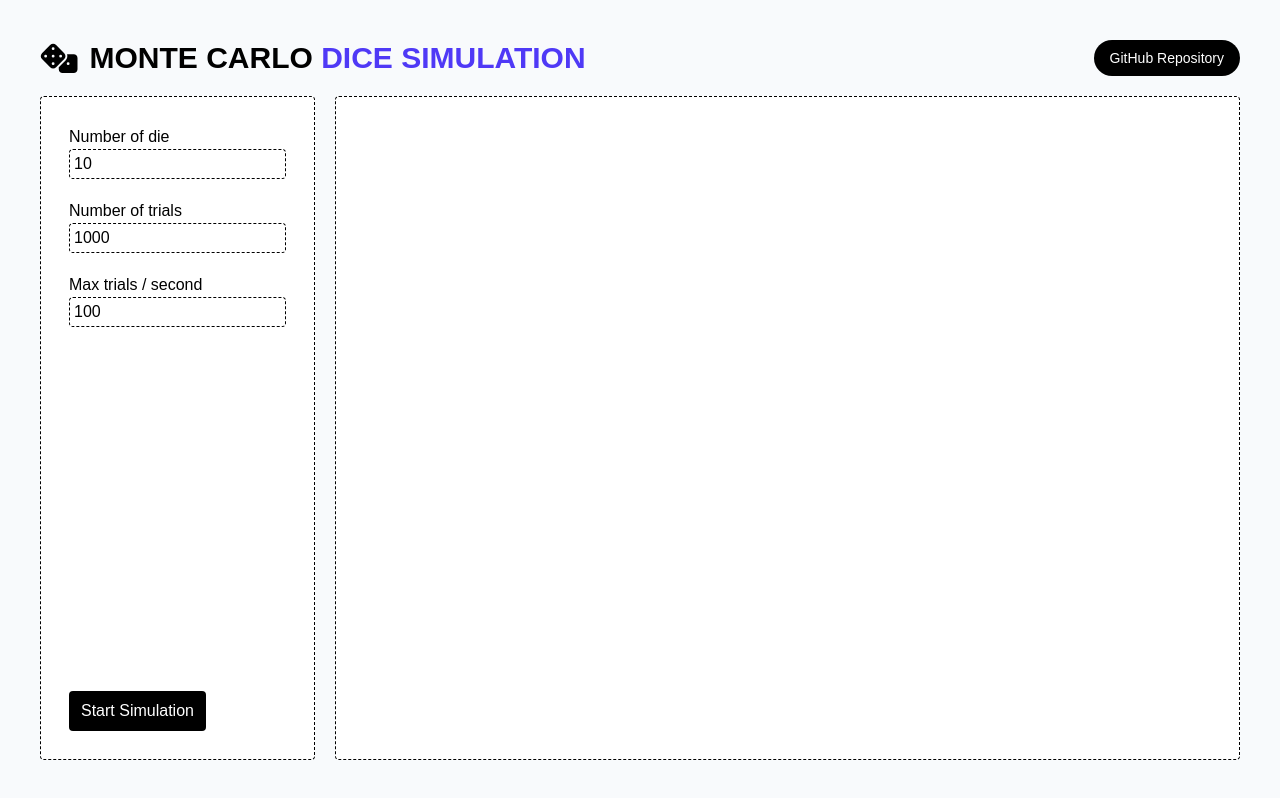
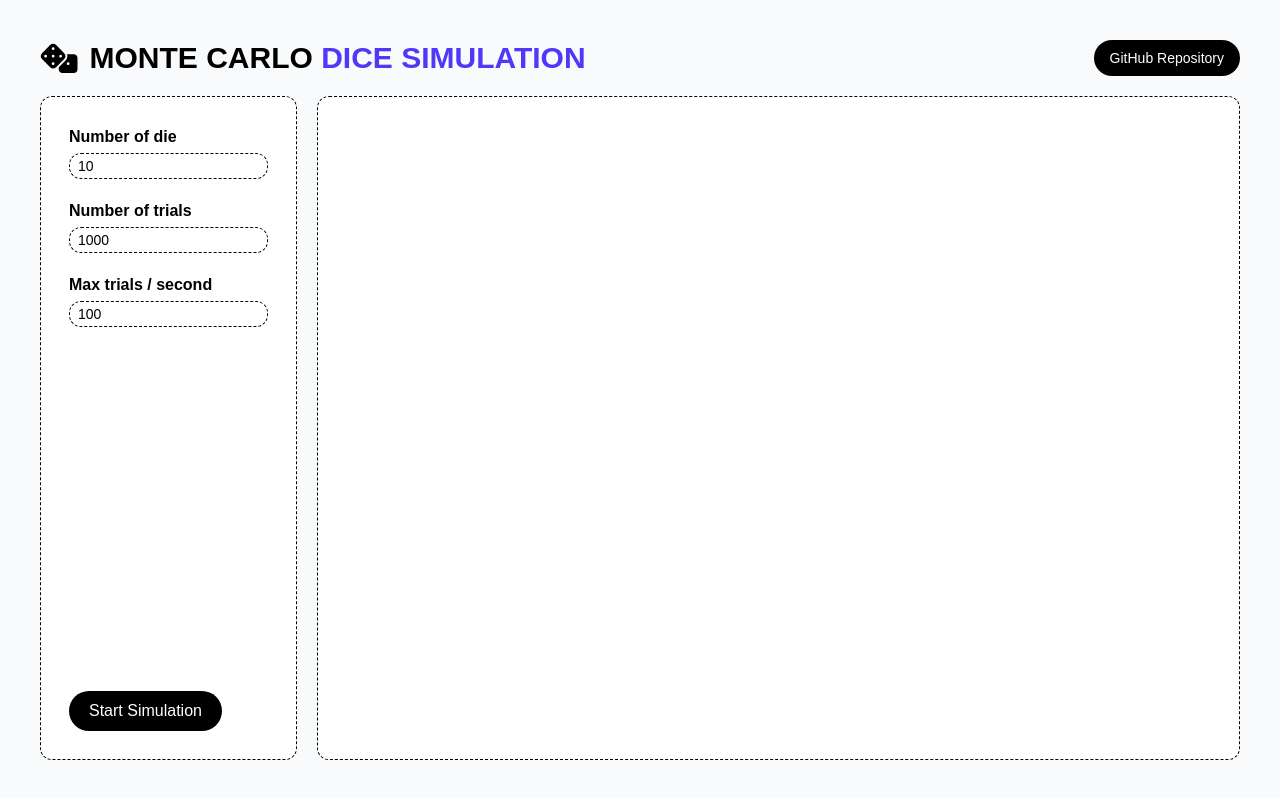
Before and after one commit to vincemaina/monte-carlo-dice-sandbox, a Next.js app: page / in a window 1280 px wide. Built offline with nearby package versions, Linux system fonts and the light colour scheme.

Commit message:
chore: increase rounding

```diff
--- a/src/app/globals.css
+++ b/src/app/globals.css
@@ -15,13 +15,13 @@ label {
 }
 
 label > span {
-  @apply font-medium;
+  @apply font-bold mb-1;
 }
 
 input {
-  @apply border border-dashed bg-white rounded px-1 py-0.5 w-full;
+  @apply border border-dashed bg-white rounded-xl px-2 py-0.5 w-full text-sm;
 }
 
 button, .button {
-  @apply bg-black text-white rounded p-2 px-3 cursor-pointer text-center;
+  @apply bg-black text-white rounded-full p-2 px-5 cursor-pointer text-center;
 }
--- a/src/app/monte-carlo.tsx
+++ b/src/app/monte-carlo.tsx
@@ -162,7 +162,7 @@ export function MonteCarlo() {
       {/* Config form */}
       <form
         onSubmit={handleFormSubmit}
-        className="border border-dashed bg-white p-7 rounded flex lg:flex-col  items-center lg:items-start gap-5"
+        className="border border-dashed bg-white p-7 rounded-xl flex lg:flex-col  items-center lg:items-start gap-5"
       >
         <label>
           <span>Number of die</span>
@@ -219,7 +219,7 @@ export function MonteCarlo() {
       </form>
 
       {/* Visualiser */}
-      <div className="flex-grow border border-dashed bg-white rounded p-7 flex flex-col">
+      <div className="flex-grow border border-dashed bg-white rounded-xl p-7 flex flex-col">
         {
           config &&
           <SimulationVisualiser outcomes={displayedOutcomes} numIterations={config.numIterations} />
```
